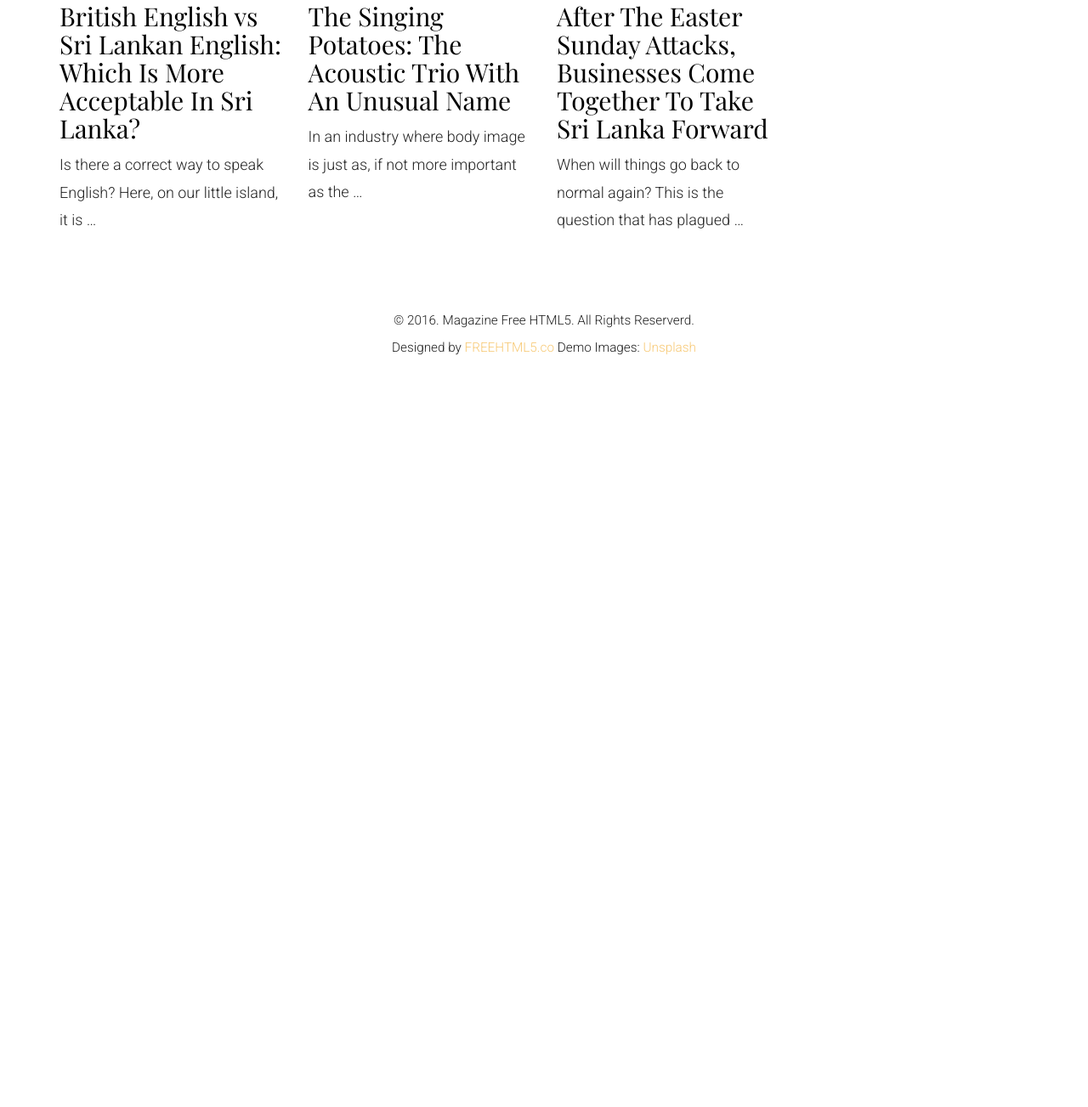
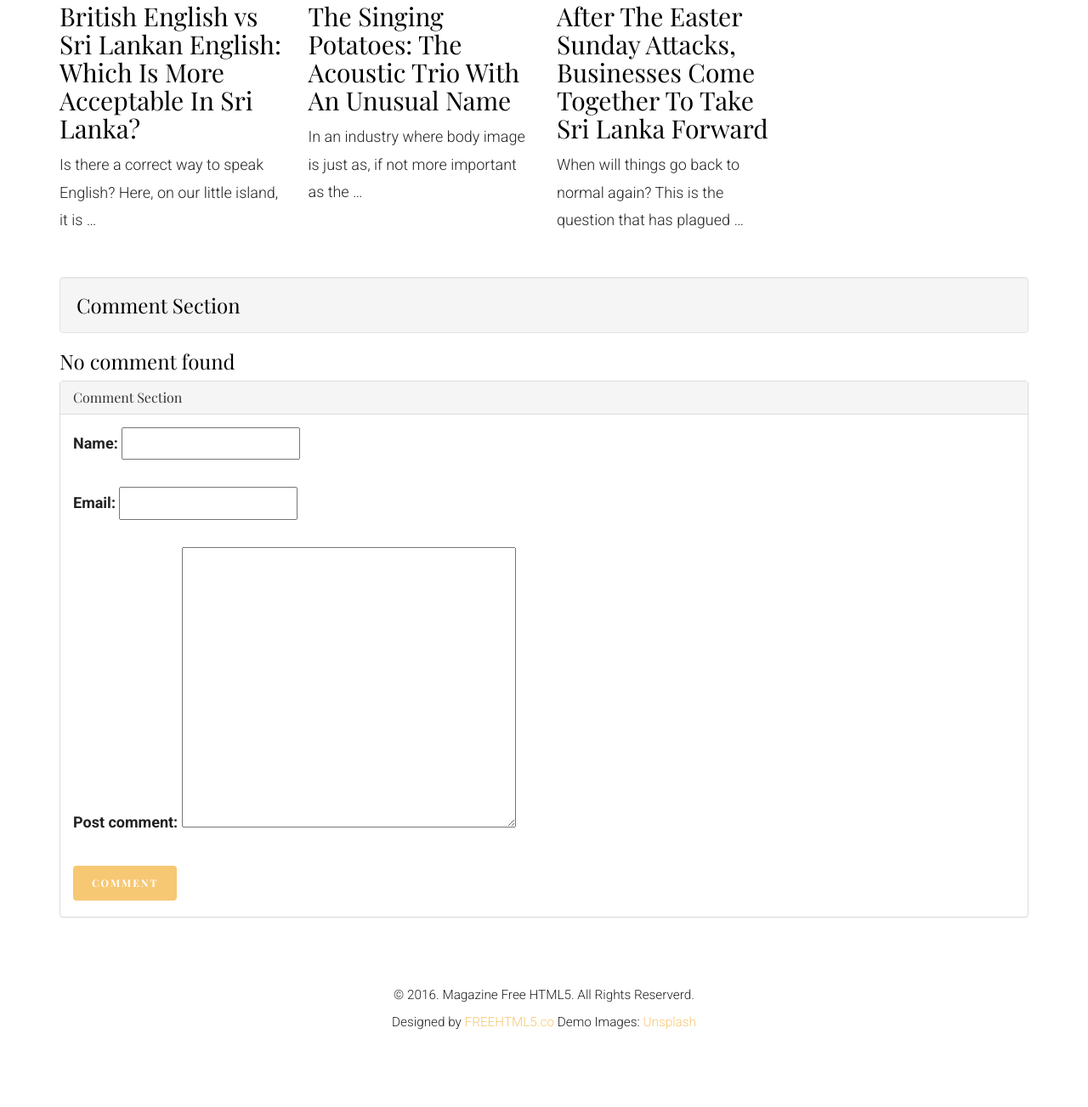
Before and after one commit to moazzamseu/djangoBlog, a Django app: page /article/7 in a window 1280 px wide. Shown: the part 4097-5400 px from the top of the page at 85% size. Before the commit the page ends 4515 px from the top, so only its background shows below. Run offline with Django 3.2, Linux system fonts and the light colour scheme; data comes from the database, SQL or seed files in the repository; both versions use the stored data as it was after the commit; some libraries are stand-ins or nearby versions; some web fonts are replaced.

Commit message:
Created comment section at single page article

```diff
--- a/blogapp/forms.py
+++ b/blogapp/forms.py
@@ -1,5 +1,5 @@
 from django import forms
-from .models import Article, Author
+from .models import Article, Author, comment
 from django.contrib.auth.models import User
 from django.contrib.auth.forms import UserCreationForm
 
@@ -34,3 +34,13 @@ class createAuthor(forms.ModelForm):
             'profilePicture',
             'details',
         ]
+
+
+class commentForm(forms.ModelForm):
+    class Meta:
+        model = comment
+        fields = [
+            'name',
+            'email',
+            'post_comment'
+        ]
--- a/blogapp/models.py
+++ b/blogapp/models.py
@@ -30,3 +30,12 @@ class Article(models.Model):
 
     def __str__(self):
         return self.title
+
+class comment(models.Model):
+    post = models.ForeignKey(Article, on_delete=models.CASCADE)
+    name = models.CharField(max_length=30)
+    email = models.EmailField(max_length=50)
+    post_comment = models.TextField()
+
+    def __str__(self):
+        return self.post.title
--- a/blogapp/views.py
+++ b/blogapp/views.py
@@ -1,10 +1,10 @@
 from django.shortcuts import render, HttpResponse, get_object_or_404, redirect
-from .models import Author, Article, Category
+from .models import Author, Article, Category, comment
 from django.contrib.auth import authenticate, login, logout
 from django.contrib.auth.models import User
 from django.core.paginator import Paginator
 from django.db.models import Q
-from .forms import createForm, registerUser, createAuthor
+from .forms import createForm, registerUser, createAuthor, commentForm
 from django.contrib import messages
 
 # Create your views here.
@@ -47,12 +47,20 @@ def getSingle(request, id):
     post = get_object_or_404(Article, pk=id)
     first = Article.objects.first()
     last = Article.objects.last()
+    getComment = comment.objects.filter(post=id)
     related = Article.objects.filter(category=post.category).exclude(id=id)[:4]
+    form = commentForm(request.POST or None)
+    if form.is_valid():
+        instance = form.save(commit=False)
+        instance.post = post
+        instance.save()
     context = {
         "post": post,
         "first": first,
         "last": last,
-        "related": related
+        "related": related,
+        "form": form,
+        "comment": getComment
     }
     return render(request, "single.html", context)
 
--- a/templates/single.html
+++ b/templates/single.html
@@ -52,9 +52,37 @@
                         <a href="{% url 'singlePost' id=r.id %}"><h2 class="fh5co-article-title animate-box">{{ r.title }}</h2></a>
                         <p>{{ r.body|truncatewords:15 }}</p>
 				    </figure>
-
                 </div>
             {% endfor %}
+    </div>
+    <div class="row">
+        <div class="col-md-12">
+            <h3 class="well">Comment Section</h3>
+            <div class="singlePostComment">
+                {% for comment in comment %}
+                    <div class="singleComment">
+                        <h4>{{ comment.name }}</h4>
+                        <h5>{{ comment.email }}</h5>
+                        <p>{{ comment.post_comment }}</p>
+                    </div>
+                    {% empty %}
+                        <h3>No comment found</h3>
+                {% endfor %}
+
+            </div>
+            <div class="panel panel-default">
+              <div class="panel-heading">
+                <h3 class="panel-title">Comment Section</h3>
+              </div>
+              <div class="panel-body">
+                  <form action="" method="post">
+                      {% csrf_token %}
+                      {{ form.as_p }}
+                      <button class="btn btn-primary">Comment</button>
+                  </form>
+              </div>
+            </div>
+        </div>
     </div>
 	</div>
 
```
Also changed, not shown: blogapp/admin.py (+9 -1 lines), blogapp/migrations/0005_comment.py (added), db.sqlite3.
